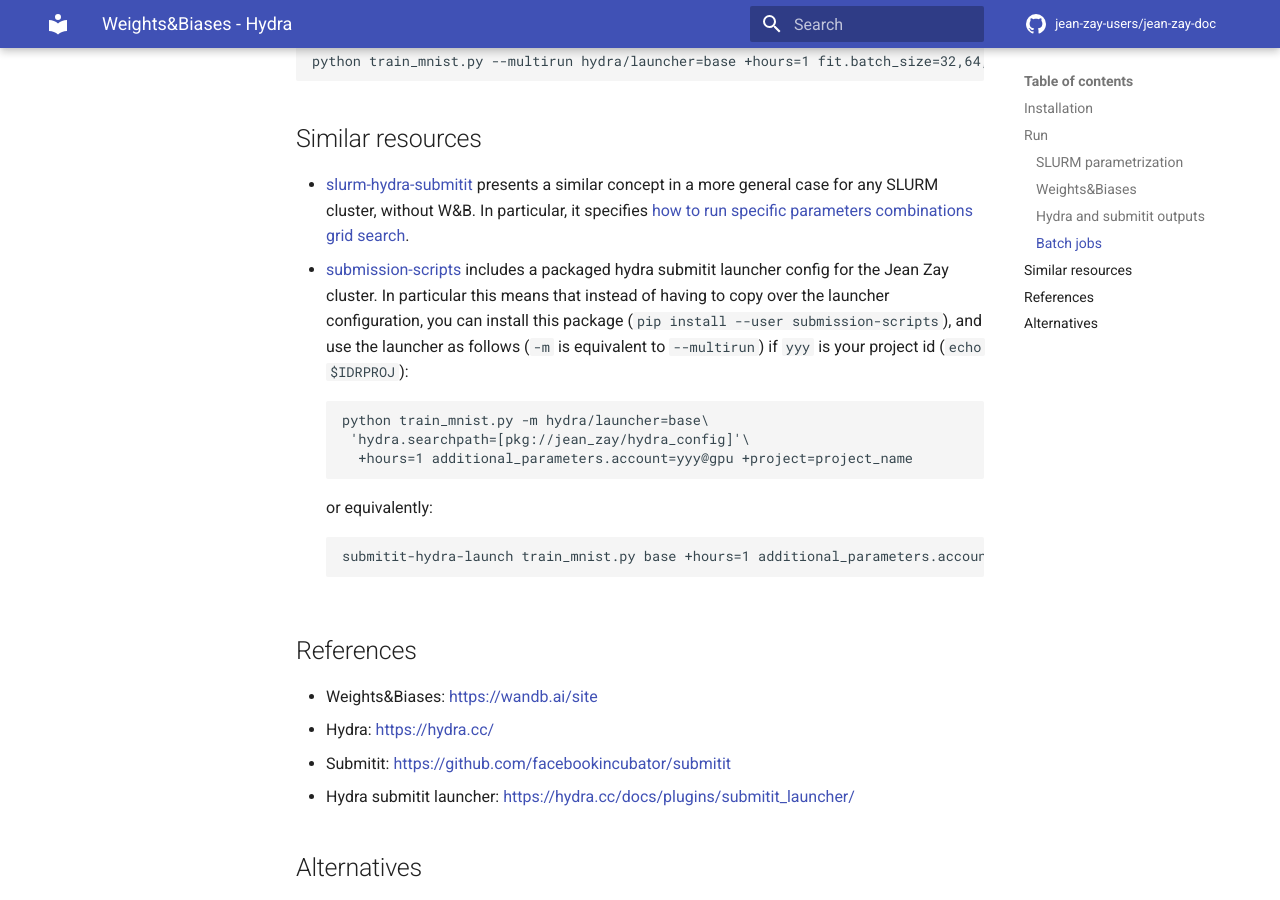
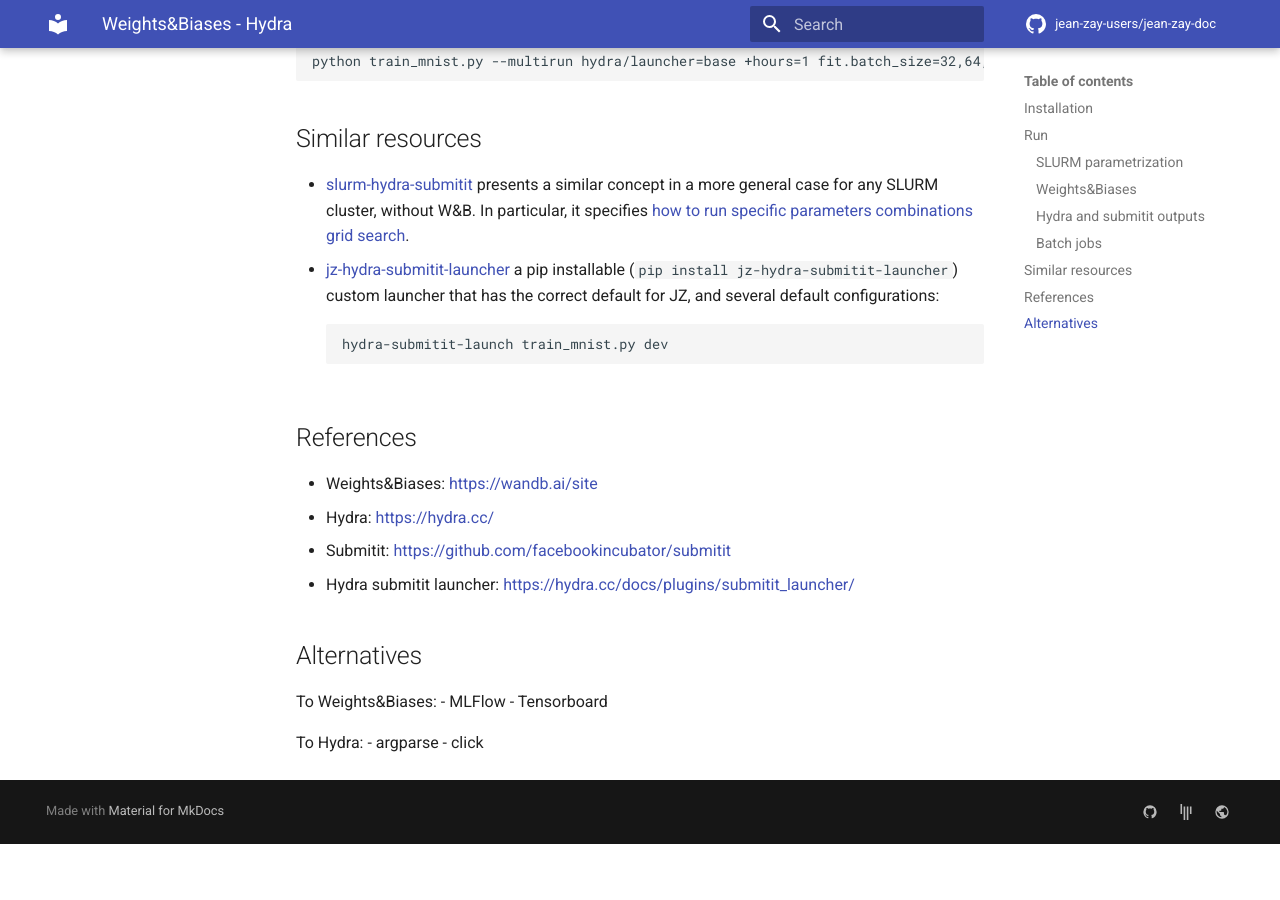
Before and after one commit to jean-zay-users/jean-zay-doc, an MkDocs documentation site: the page built from docs/examples/tf/tf_wandb_hydra/README.md, in a window 1280 px wide and 900 px high, scrolled down 1752 px. Built offline with MkDocs 1.6.1 and Material for MkDocs 9.7.7, drawn with Linux system fonts in a browser that asks for light colours; comment, search, counter and statistics services are not loaded; after the commit the page ends 2596 px from its top, so only the background shows below that.

Commit message:
replaced my sub scripts (inadapted) with the custom launcher I developped in similar resources

````diff
--- a/docs/examples/tf/tf_wandb_hydra/README.md
+++ b/docs/examples/tf/tf_wandb_hydra/README.md
@@ -64,15 +64,9 @@
 ## Similar resources
 
 - [slurm-hydra-submitit](https://github.com/RaphaelMeudec/slurm-hydra-submitit) presents a similar concept in a more general case for any SLURM cluster, without W&B. In particular, it specifies [how to run specific parameters combinations grid search](https://github.com/RaphaelMeudec/slurm-hydra-submitit#specific-parameters-combinations).
-- [submission-scripts](https://github.com/zaccharieramzi/submission-scripts/tree/master/jean_zay/hydra_config) includes a packaged hydra submitit launcher config for the Jean Zay cluster. In particular this means that instead of having to copy over the launcher configuration, you can install this package (`pip install --user submission-scripts`), and use the launcher as follows (`-m` is equivalent to `--multirun`) if `yyy` is your project id (`echo $IDRPROJ`):
+- [jz-hydra-submitit-launcher](https://github.com/zaccharieramzi/jz-hydra-submitit-launcher) a pip installable (`pip install jz-hydra-submitit-launcher`) custom launcher that has the correct default for JZ, and several default configurations:
 ```
-python train_mnist.py -m hydra/launcher=base\
- 'hydra.searchpath=[pkg://jean_zay/hydra_config]'\
-  +hours=1 additional_parameters.account=yyy@gpu +project=project_name
-```
-or equivalently:
-```
-submitit-hydra-launch train_mnist.py base +hours=1 additional_parameters.account=yyy@gpu +project=project_name
+hydra-submitit-launch train_mnist.py dev
 ```
 
 
````
